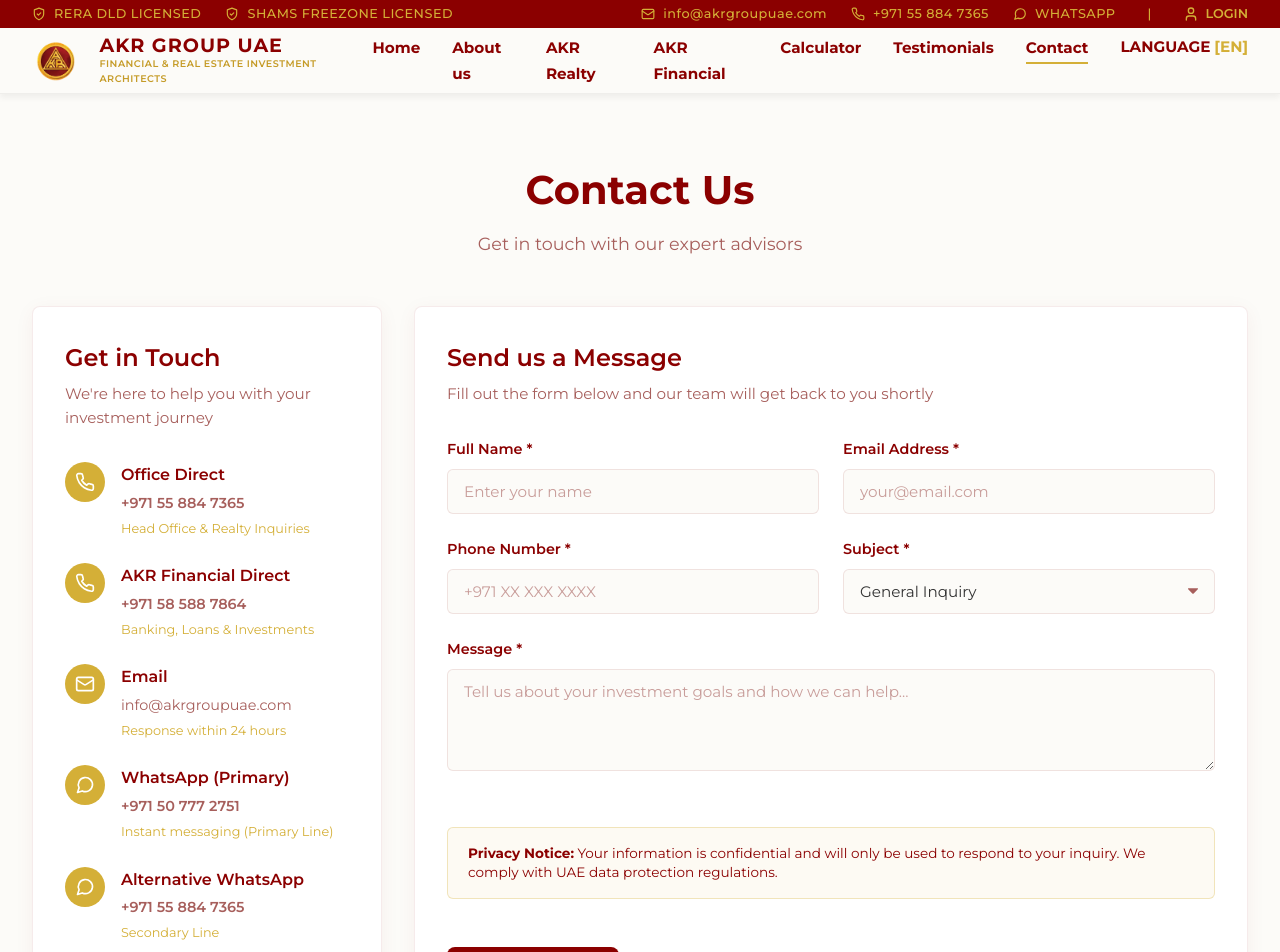
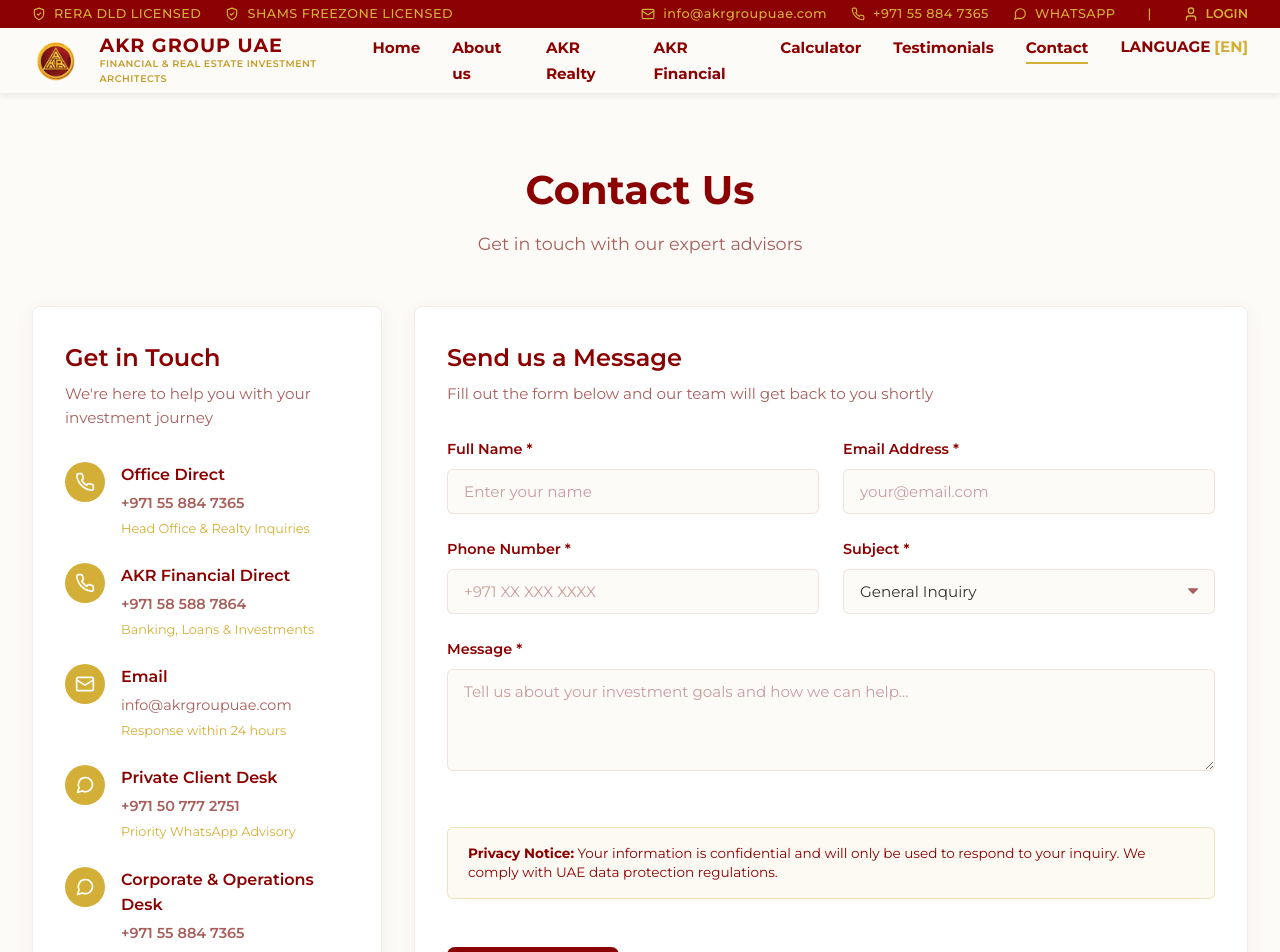
Before and after one commit to tharunkarthik10/akr, a Next.js app: page /contact in a window 1280 px wide. Shown: the top 952 px of the page. Built offline with nearby package versions, Linux system fonts and the light colour scheme; no server answers; a web font is replaced by a local one.

Commit message:
feat: upgrade WhatsApp contact terminology to Private Client Desk and Corporate Operations Desk

```diff
--- a/src/app/contact/page.tsx
+++ b/src/app/contact/page.tsx
@@ -97,9 +97,9 @@ export default function Contact() {
                   <MessageIcon />
                 </div>
                 <div className="contact-info-content">
-                  <h3>WhatsApp (Primary)</h3>
+                  <h3>Private Client Desk</h3>
                   <p><a href="https://wa.me/971507772751" target="_blank" rel="noopener noreferrer" style={{ color: 'inherit', textDecoration: 'none', fontWeight: 600 }}>+971 50 777 2751</a></p>
-                  <span className="highlight">Instant messaging (Primary Line)</span>
+                  <span className="highlight">Priority WhatsApp Advisory</span>
                 </div>
               </div>
 
@@ -108,9 +108,9 @@ export default function Contact() {
                   <MessageIcon />
                 </div>
                 <div className="contact-info-content">
-                  <h3>Alternative WhatsApp</h3>
+                  <h3>Corporate &amp; Operations Desk</h3>
                   <p><a href="https://wa.me/971558847365" target="_blank" rel="noopener noreferrer" style={{ color: 'inherit', textDecoration: 'none', fontWeight: 600 }}>+971 55 884 7365</a></p>
-                  <span className="highlight">Secondary Line</span>
+                  <span className="highlight">Alternative WhatsApp Channel</span>
                 </div>
               </div>
 
@@ -157,10 +157,10 @@ export default function Contact() {
             <h2>Quick Actions</h2>
             <div className="quick-actions" style={{ marginTop: '1.5rem', display: 'flex', flexDirection: 'column', gap: '0.85rem' }}>
               <a href="https://wa.me/971507772751" target="_blank" rel="noopener noreferrer" className="btn-whatsapp" style={{ textDecoration: 'none' }}>
-                <MessageIcon /> Primary WhatsApp (+971 50 777 2751)
+                <MessageIcon /> Private Client Desk — WhatsApp (+971 50 777 2751)
               </a>
               <a href="https://wa.me/971558847365" target="_blank" rel="noopener noreferrer" className="btn-whatsapp" style={{ textDecoration: 'none', backgroundColor: '#1e7b34' }}>
-                <MessageIcon /> Alternative WhatsApp (+971 55 884 7365)
+                <MessageIcon /> Corporate Desk — WhatsApp (+971 55 884 7365)
               </a>
               <a href="tel:+971558847365" className="btn-call" style={{ textDecoration: 'none' }}>
                 <PhoneIcon /> Call Head Office (+971 55 884 7365)
```
